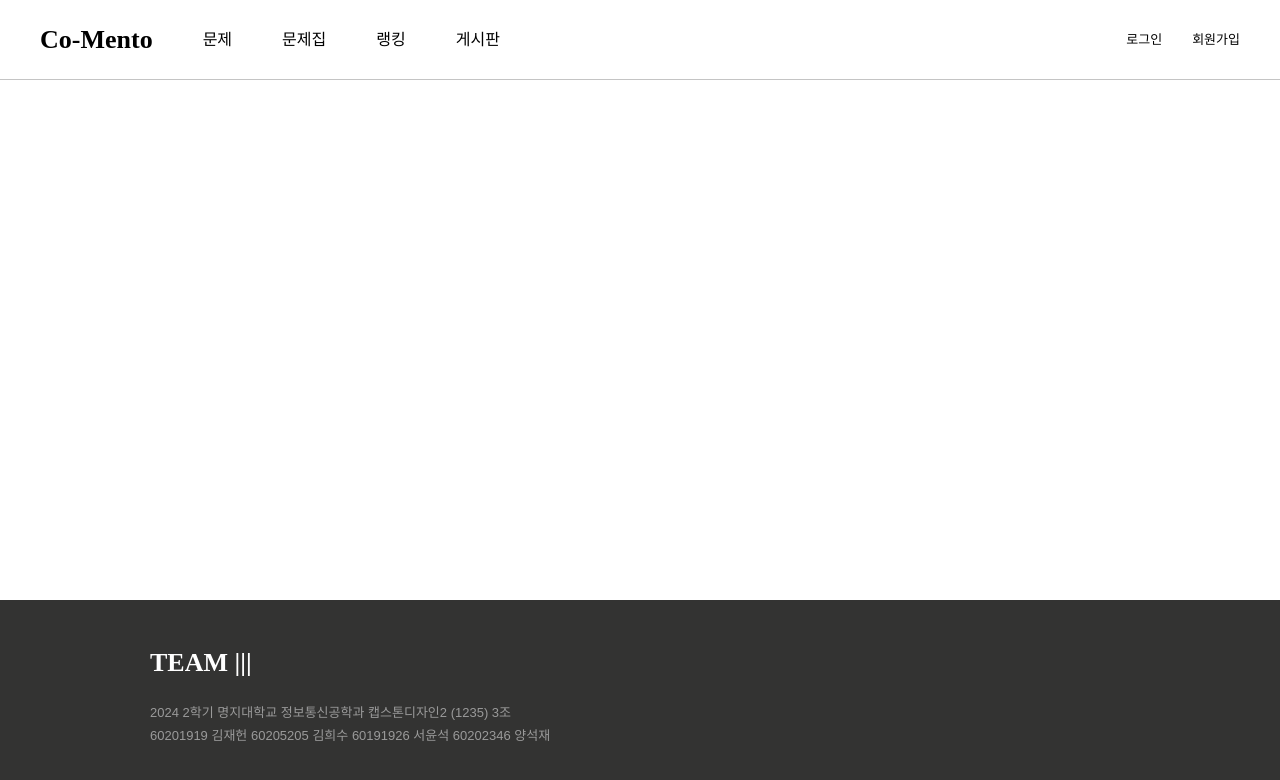
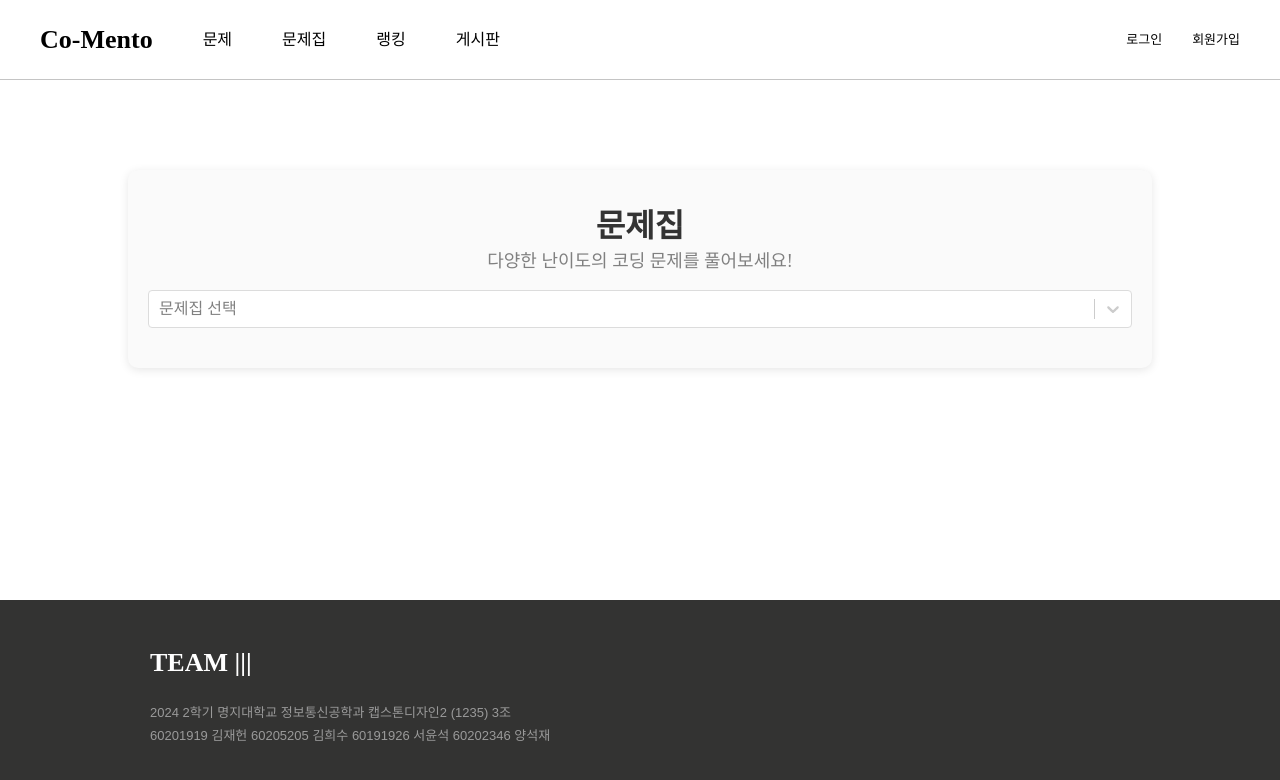
Before and after one commit to Heesu01/co-mento, a React (Create React App) app: page /book in a window 1280 px wide. Shown: the top 780 px of the page. Built offline with nearby package versions, Linux system fonts and the light colour scheme.

Commit message:
feat: 문제집페이지 UI 구현

```diff
--- a/src/App.js
+++ b/src/App.js
@@ -12,6 +12,7 @@ import Submit from "./pages/Submit";
 import Layout from "./components/Layout";
 import ScrollToTop from "./components/ScrollToTop";
 import Fail from "./pages/Fail";
+import ProblemBook from "./pages/ProblemBook";
 
 function App() {
   return (
@@ -29,6 +30,7 @@ function App() {
         <Route path="/review" element={<Review />} />
         <Route path="/fail" element={<Fail />} />
         <Route path="/submit" element={<Submit />} />
+        <Route path="/book" element={<ProblemBook />} />
       </Routes>
       <ScrollToTop />
     </Layout>
--- /dev/null
+++ b/src/pages/ProblemBook.js
@@ -0,0 +1,180 @@
+import React, { useState } from "react";
+import styled from "styled-components";
+import Select from "react-select";
+import { useNavigate } from "react-router-dom";
+
+const ProblemBook = () => {
+  const navigate = useNavigate();
+  const [selectedSet, setSelectedSet] = useState(null);
+
+  const problemSets = [
+    {
+      value: "set1",
+      label: "그리디",
+      problems: [
+        "#1002 문제1",
+        "#2312 문제2",
+        "#2131 문제3",
+        "#2131 문제3",
+        "#2131 문제3",
+        "#2131 문제3",
+        "#2131 문제3",
+        "#2131 문제3",
+        "#2131 문제3",
+        "#2131 문제3",
+        "#2131 문제3",
+        "#2131 문제3",
+      ],
+    },
+    {
+      value: "set2",
+      label: "수학",
+      problems: [
+        "#1234 수 비교하기",
+        "#1434 기본연산",
+        "#4893 수학",
+        "#4893 수학",
+        "#4893 수학",
+        "#4893 수학",
+        "#4893 수학",
+        "#4893 수학",
+        "#4893 수학",
+      ],
+    },
+    {
+      value: "set3",
+      label: "문자열",
+      problems: [
+        "#1231 문자열 이어붙이기",
+        "#1312 문제8",
+        "#12 문제9",
+        "#1231 문자열 이어붙이기",
+        "#1231 문자열 이어붙이기",
+        "#1231 문자열 이어붙이기",
+        "#1231 문자열 이어붙이기",
+        "#1231 문자열 이어붙이기",
+        "#1231 문자열 이어붙이기",
+        "#1231 문자열 이어붙이기",
+        "#1231 문자열 이어붙이기",
+        "#1231 문자열 이어붙이기",
+      ],
+    },
+  ];
+
+  const customStyles = {
+    control: (base) => ({
+      ...base,
+      outline: "none",
+      boxShadow: "none",
+      borderColor: "#dcdcdc",
+      cursor: "pointer",
+      "&:hover": { borderColor: "#b0b0b0" },
+    }),
+    placeholder: (base) => ({
+      ...base,
+      color: "gray",
+      cursor: "pointer",
+    }),
+    option: (base, { isFocused }) => ({
+      ...base,
+      backgroundColor: isFocused ? "#f0f0f0" : "white",
+      color: "black",
+      cursor: "pointer",
+      padding: "10px",
+    }),
+  };
+
+  const onChangeSelect = (selectedOption) => {
+    setSelectedSet(selectedOption);
+  };
+
+  return (
+    <Container>
+      <Header>
+        <h2>문제집</h2>
+        <p>다양한 난이도의 코딩 문제를 풀어보세요!</p>
+      </Header>
+      <SelectContainer>
+        <Select
+          onChange={onChangeSelect}
+          options={problemSets}
+          placeholder="문제집 선택"
+          styles={customStyles}
+        />
+      </SelectContainer>
+      {selectedSet && (
+        <ProblemsList>
+          <h3>{selectedSet.label}</h3>
+          {selectedSet.problems.map((problem, index) => (
+            <ProblemItem key={index} onClick={() => navigate("/problem")}>
+              <span>{problem}</span>
+            </ProblemItem>
+          ))}
+        </ProblemsList>
+      )}
+    </Container>
+  );
+};
+
+const Container = styled.div`
+  width: 80%;
+  margin: 90px auto;
+  display: flex;
+  flex-direction: column;
+  gap: 20px;
+  background-color: #fafafa;
+  border-radius: 10px;
+  box-shadow: 0 2px 10px rgba(0, 0, 0, 0.1);
+  padding: 40px 20px;
+`;
+
+const Header = styled.div`
+  text-align: center;
+  h2 {
+    font-size: 32px;
+    font-weight: 700;
+    margin-bottom: 10px;
+    color: #333;
+  }
+  p {
+    font-size: 18px;
+    color: gray;
+  }
+`;
+
+const SelectContainer = styled.div`
+  width: 100%;
+`;
+
+const ProblemsList = styled.div`
+  padding: 20px;
+  background-color: #fff;
+  border-radius: 10px;
+  border: 1px solid #e0e0e0;
+  box-shadow: 0 1px 5px rgba(0, 0, 0, 0.1);
+  h3 {
+    margin: 0 0 15px;
+    font-size: 24px;
+    color: #333;
+    text-align: center;
+  }
+`;
+
+const ProblemItem = styled.div`
+  padding: 10px;
+  border-radius: 8px;
+  margin: 5px 0;
+  background-color: #f9f9f9;
+  border: 1px solid #e0e0e0;
+  transition: background-color 0.3s, transform 0.3s;
+  cursor: pointer;
+
+  &:hover {
+    background-color: ${(props) => props.theme.colors.red};
+    transform: translateY(-2px);
+    border-color: #b2ebf2;
+    color: ${(props) => props.theme.colors.white};
+  }
+`;
+
+export default ProblemBook;
```
